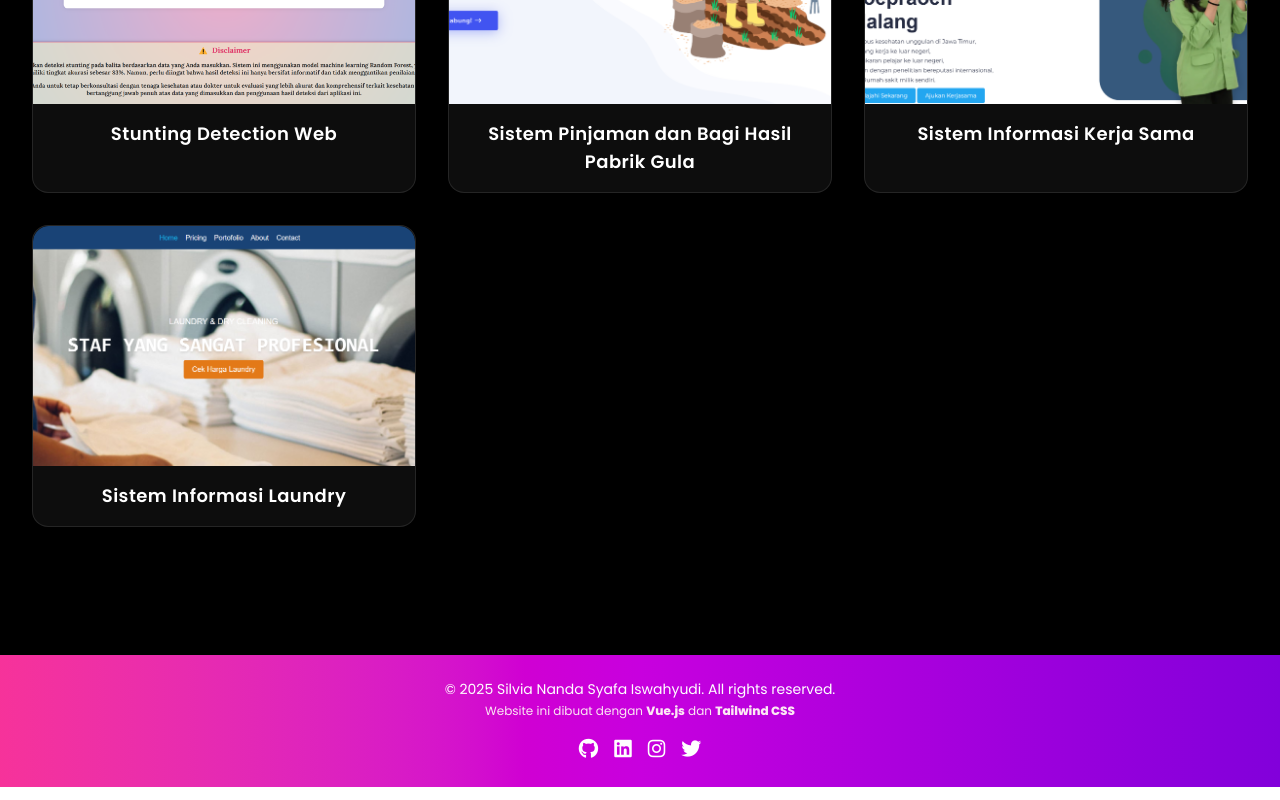
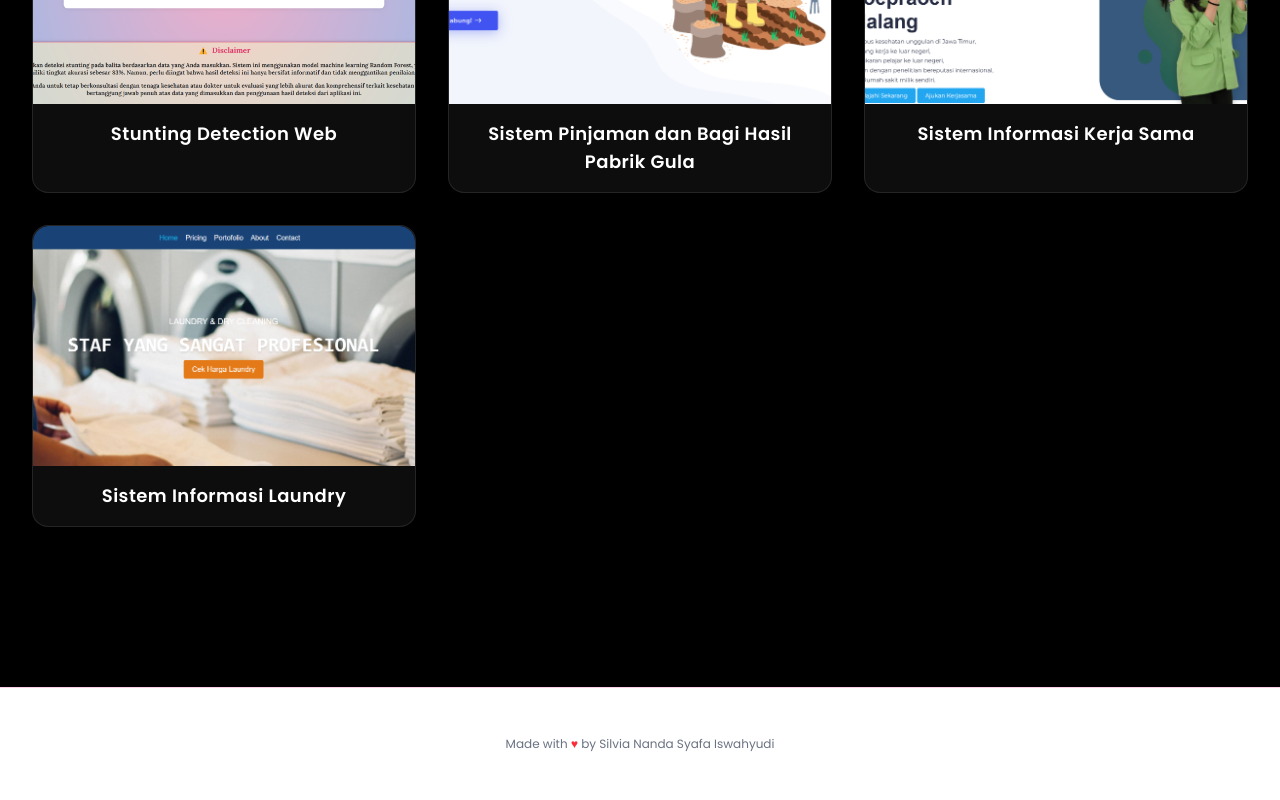
Before and after one commit to silviansi/portfolio, a Vue app: page / in a window 1280 px wide. Shown: the part 2381-3181 px from the top of the page. Built offline with nearby package versions, Linux system fonts and the light colour scheme.

Commit message:
update footer

```diff
--- a/src/components/Footer.vue
+++ b/src/components/Footer.vue
@@ -1,26 +1,9 @@
 <template>
-    <footer class="bg-gradient-to-r from-pink-500 via-fuchsia-600 to-purple-700 text-white py-6 mt-16">
-        <div class="container mx-auto text-center px-4">
-            <p class="text-sm">&copy; 2025 Silvia Nanda Syafa Iswahyudi. All rights reserved.</p>
-
-            <p class="text-xs mt-1 text-pink-100">
-                Website ini dibuat dengan <strong>Vue.js</strong> dan <strong>Tailwind CSS</strong>
+    <footer class="bg-white text-gray-800 py-12 mt-24 border-t border-pink-200 font-serif">
+        <div class="container mx-auto px-6 max-w-4xl text-center">
+            <p class="text-xs text-gray-500">
+                Made with <span class="text-red-500">&hearts;</span> by Silvia Nanda Syafa Iswahyudi
             </p>
-
-            <div class="space-x-4 mt-4 text-xl">
-                <a href="https://github.com/silviansi" target="_blank" class="hover:text-white transition">
-                    <i class="fab fa-github"></i>
-                </a>
-                <a href="https://linkedin.com" target="_blank" class="hover:text-white transition">
-                    <i class="fab fa-linkedin"></i>
-                </a>
-                <a href="https://instagram.com" target="_blank" class="hover:text-white transition">
-                    <i class="fab fa-instagram"></i>
-                </a>
-                <a href="https://twitter.com" target="_blank" class="hover:text-white transition">
-                    <i class="fab fa-twitter"></i>
-                </a>
-            </div>
         </div>
     </footer>
 </template>
```
